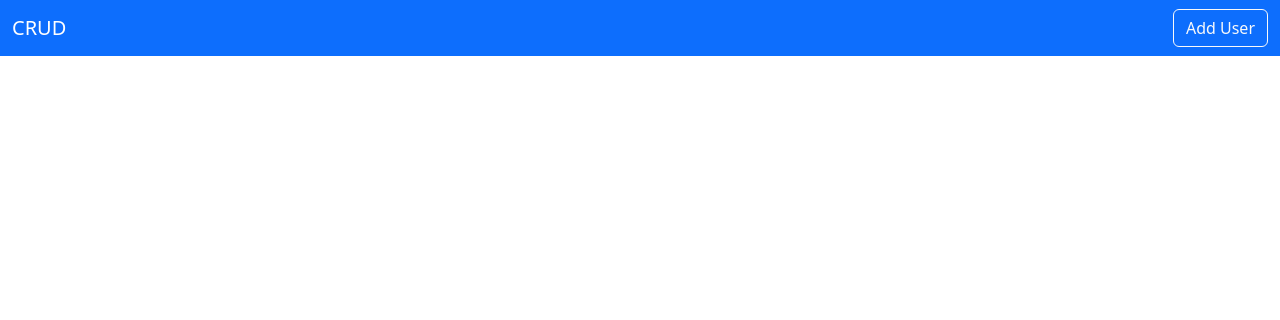
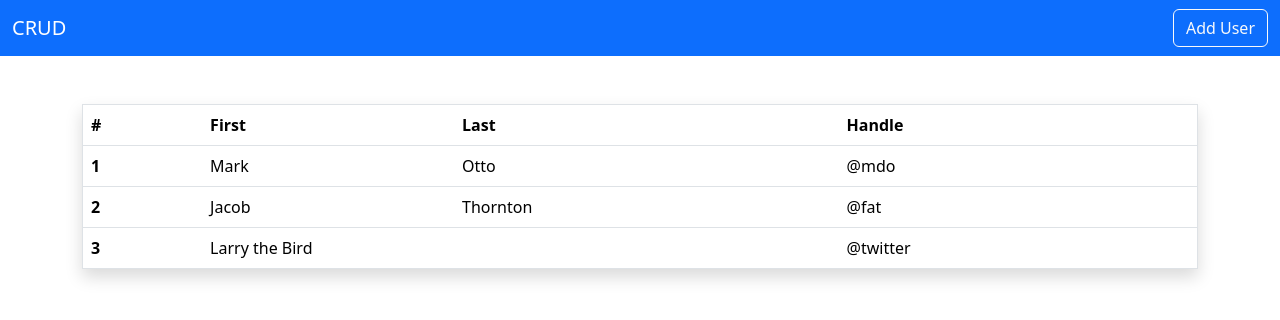
Before and after one commit to Fernando005-SSF/SpringBoot-FrontEnd, a React (Create React App) app: page / in a window 1280 px wide. Shown: the top 320 px of the page. Built offline with nearby package versions, Linux system fonts and the light colour scheme.

Commit message:
Created the homapage

```diff
--- a/package.json
+++ b/package.json
@@ -6,6 +6,7 @@
     "@testing-library/jest-dom": "^5.17.0",
     "@testing-library/react": "^13.4.0",
     "@testing-library/user-event": "^13.5.0",
+    "axios": "^1.6.7",
     "bootstrap": "^5.3.3",
     "react": "^18.2.0",
     "react-dom": "^18.2.0",
--- a/src/App.js
+++ b/src/App.js
@@ -2,11 +2,15 @@
 import './App.css';
 import Navbar from './Components/Navbar';
 import '../node_modules/bootstrap/dist/css/bootstrap.min.css';
+import Home from './Pages/Home';
+
 
 function App() {
   return (
     <div>
       <Navbar/>
+      <Home/>
+
     </div>
   );
 }
--- /dev/null
+++ b/src/Pages/Home.jsx
@@ -0,0 +1,42 @@
+import React from 'react'
+
+const Home = () => {
+  return (
+    <div className='container'>
+        <div className='py-5'>
+        <table className="table border shadow">
+  <thead>
+    <tr>
+      <th scope="col">#</th>
+      <th scope="col">First</th>
+      <th scope="col">Last</th>
+      <th scope="col">Handle</th>
+    </tr>
+  </thead>
+  <tbody>
+    <tr>
+      <th scope="row">1</th>
+      <td>Mark</td>
+      <td>Otto</td>
+      <td>@mdo</td>
+    </tr>
+    <tr>
+      <th scope="row">2</th>
+      <td>Jacob</td>
+      <td>Thornton</td>
+      <td>@fat</td>
+    </tr>
+    <tr>
+      <th scope="row">3</th>
+      <td colspan="2">Larry the Bird</td>
+      <td>@twitter</td>
+    </tr>
+  </tbody>
+</table>
+        </div>
+
+    </div>
+  )
+}
+
+export default Home
```
Also changed, not shown: 1 other file (tests, documents, lock files or other folders).
